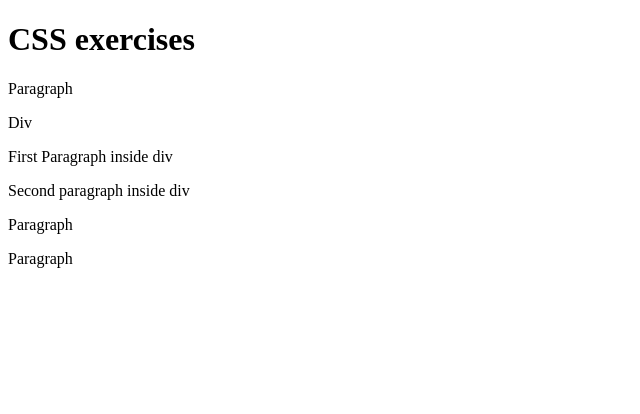
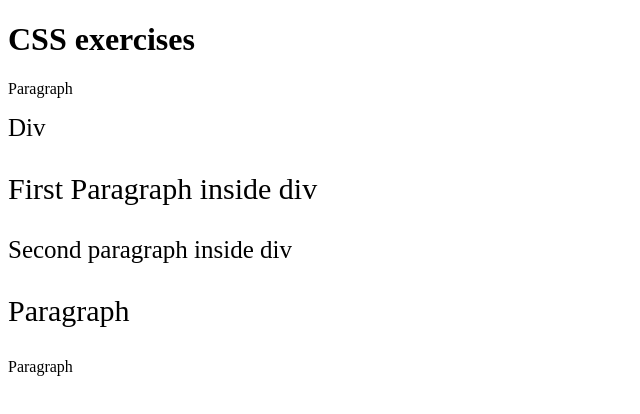
Before and after one commit to MaxBar/css-exercise, a plain HTML site: page index.html in a window 1280 px wide. Shown: the whole page, without its empty margins (0-640 px from the left). Drawn offline with Linux system fonts and the light colour scheme.

Commit message:
La till css

```diff
--- /dev/null
+++ b/index.css
@@ -0,0 +1,6 @@
+#mainDiv {
+    font-size: 25px;
+}
+.firstP {
+    font-size: 30px;
+}
--- a/index.html
+++ b/index.html
@@ -2,16 +2,17 @@
 <html lang="en">
 <head>
     <meta charset="UTF-8">
+    <link href="index.css" rel="stylesheet">
     <title>CSS exercises</title>
 </head>
 <body>
     <h1>CSS exercises</h1>
     <p>Paragraph</p>
-    <div>Div
-        <p>First Paragraph inside div</p>
+    <div id="mainDiv">Div
+        <p class="firstP">First Paragraph inside div</p>
         <p>Second paragraph inside div</p>
     </div>
-    <p>Paragraph</p>
+    <p class="firstP">Paragraph</p>
     <p>Paragraph</p>
 </body>
 </html>
```
